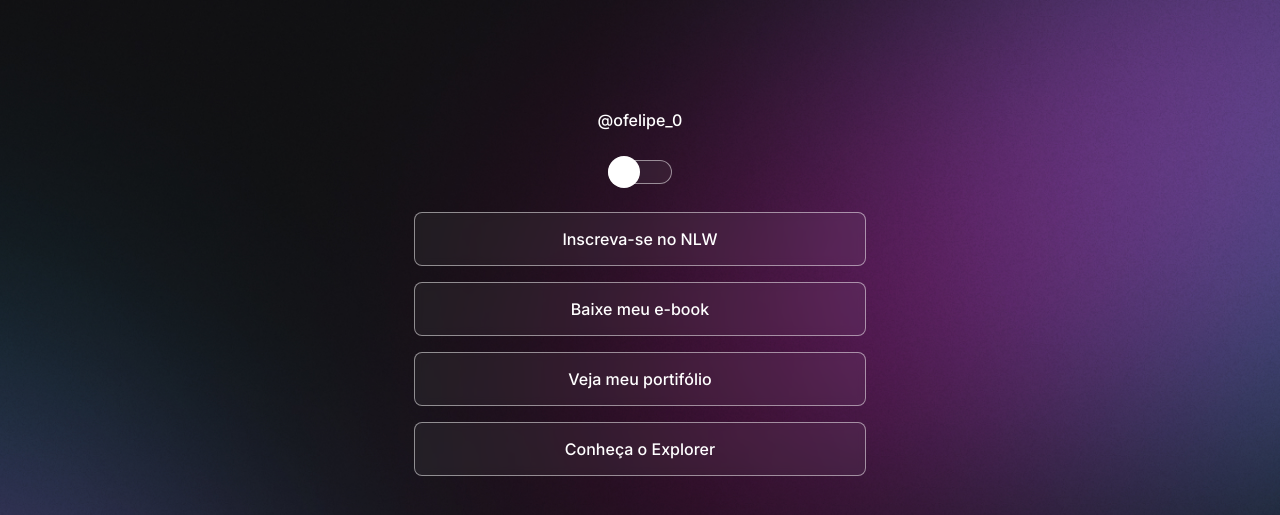
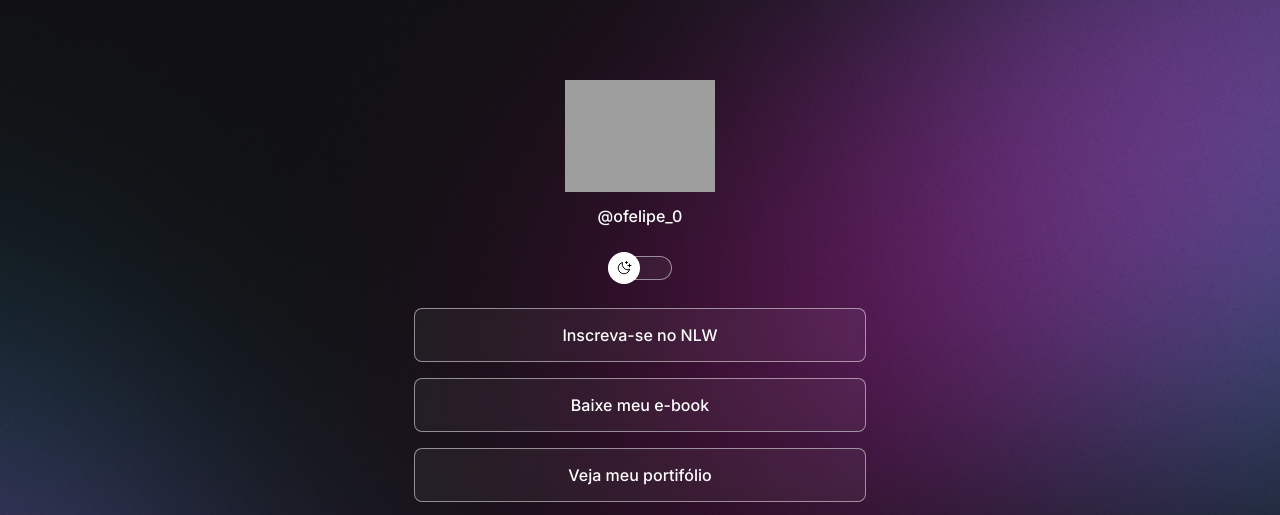
Before and after one commit to FellpsDev/DevLinks, a plain HTML site: page index.html in a window 1280 px wide. Shown: the top 515 px of the page. Drawn offline with nearby package versions, Linux system fonts and the light colour scheme; the site is published under a folder, as on GitHub Pages, so addresses that start at the root find nothing.

Commit message:
changes to image capture

```diff
--- a/index.html
+++ b/index.html
@@ -19,7 +19,7 @@
 
     <div class="container">
       <div class="profile">
-        <img src="/assets/felipe.png" alt="" />
+        <img src="./assets/felipe.png" alt="" />
         <p>@ofelipe_0</p>
       </div>
       <div class="switch" onclick="toggleMode()">
--- a/style.css
+++ b/style.css
@@ -15,7 +15,7 @@
   --surface-color-dark-mode: rgba(255, 255, 255, 0.05);
   --surface-color-dark-mode-hover: rgba(0, 0, 0, 0.03);
   --highlight-color-dark-mode: rgba(255, 255, 255, 0.5);
-  --switch-bg-url: url(/assets/moon-stars.svg);
+  --switch-bg-url: url(./assets/moon-stars.svg);
 }
 
 .light{
@@ -25,7 +25,7 @@
   --surface-color-light-mode: rgba(0, 0, 0, 0.05);
   --surface-color-light-mode-hover: rgba(0, 0, 0, 0.02);
   --highlight-color-light-mode: rgba(0, 0, 0, 0.1);
-  --switch-bg-url: url(/assets/sun.svg);
+  --switch-bg-url: url(./assets/sun.svg);
 }
 
 body {
```
